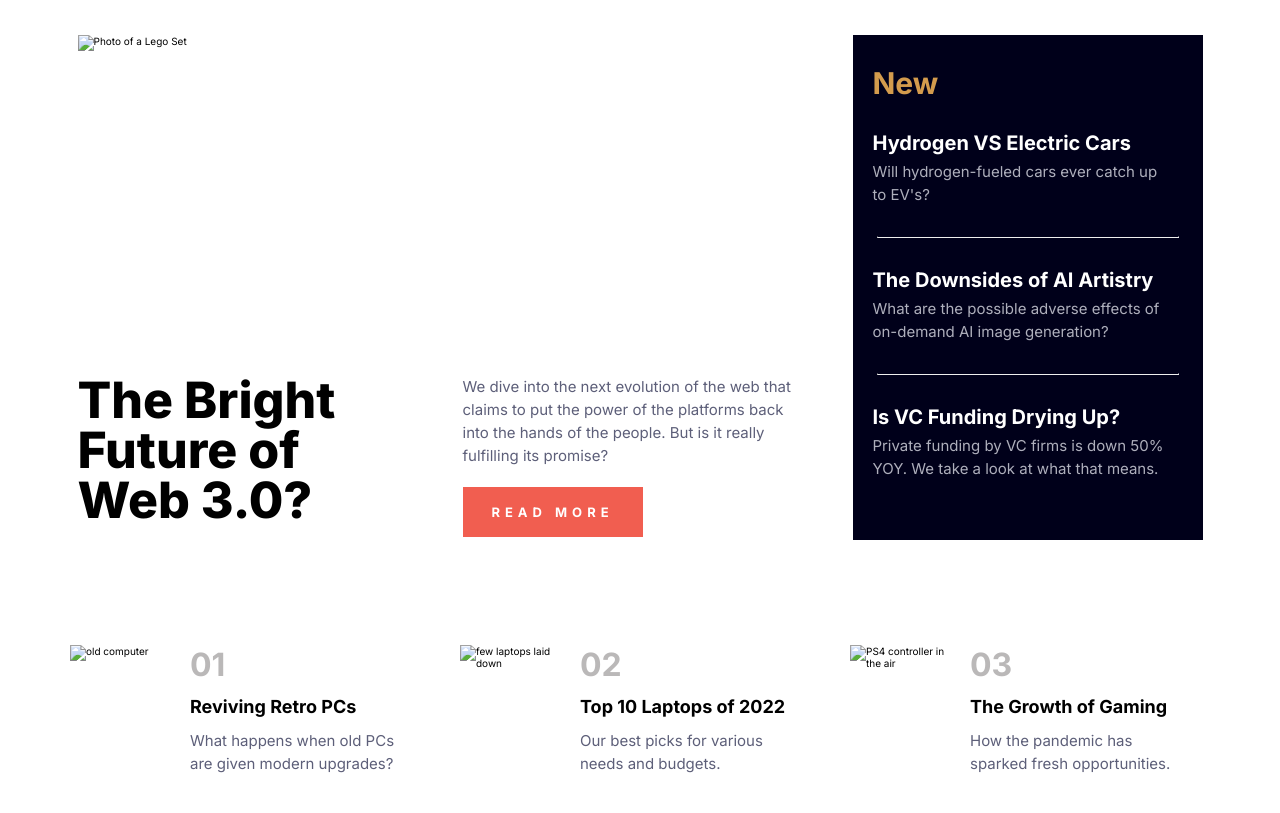
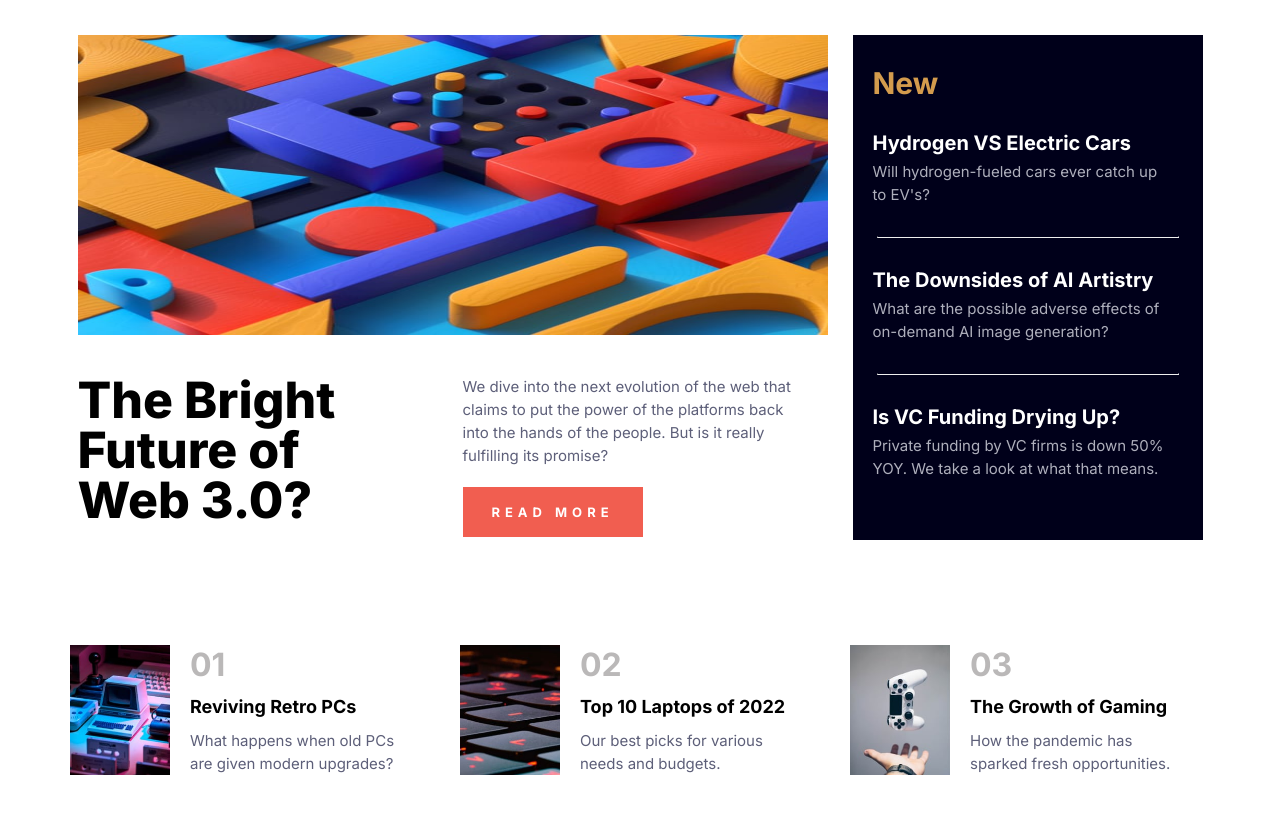
Before and after one commit to Xeotheosis/Frontend-Challenge-3, a plain HTML site: page index.html in a window 1280 px wide. Shown: the part 99-912 px from the top of the page. Drawn offline with Linux system fonts and the light colour scheme; files whose address does not match are found by name.

Commit message:
Update index.html

```diff
--- a/index.html
+++ b/index.html
@@ -42,10 +42,10 @@
             <img
               id="hero__image"
               srcset="
-                /assets/images/image-web-3-mobile.jpg,
-                /assets/images/image-web-3-desktop.jpg 2x
+                /images/image-web-3-mobile.jpg,
+               /images/image-web-3-desktop.jpg 2x
               "
-              src="/assets/images/image-web-3-mobile.jpg"
+              src="/images/image-web-3-mobile.jpg"
               alt="Photo of a Lego Set"
             />
 
@@ -88,7 +88,7 @@
           <img
             class="grid__image"
             alt="old computer"
-            src="/assets/images/image-retro-pcs.jpg"
+            src="/images/image-retro-pcs.jpg"
           />
           <div class="grid__text">
             <h4>01</h4>
@@ -102,7 +102,7 @@
           <img
             class="grid__image"
             alt="few laptops laid down"
-            src="/assets/images/image-top-laptops.jpg"
+            src="/images/image-top-laptops.jpg"
           />
           <div class="grid__text">
             <h4>02</h4>
@@ -116,7 +116,7 @@
           <img
             class="grid__image"
             alt="PS4 controller in the air"
-            src="/assets/images/image-gaming-growth.jpg"
+            src="/images/image-gaming-growth.jpg"
           />
           <div class="grid__text">
             <h4>03</h4>
```
